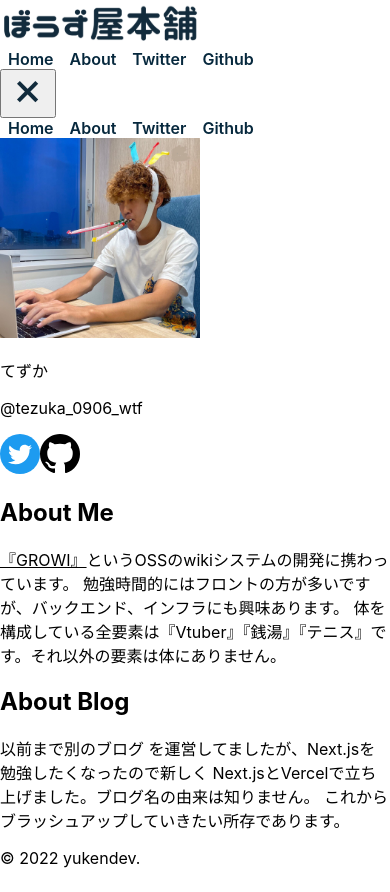
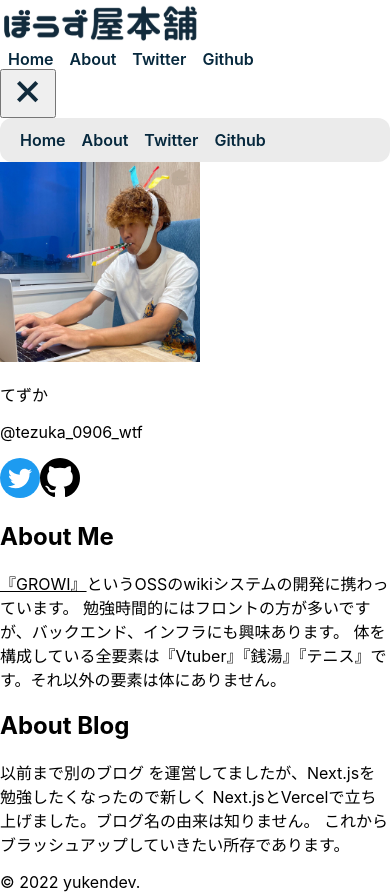
Before and after one commit to yukendev/blog, a Next.js app: page /me in a window 390 px wide. Both pictures are taken after a click on the button 28 px from the left and 93 px from the top of the page. Before the commit the page ends 868 px from the top, so only its background shows below. Built offline with nearby package versions, Linux system fonts and the light colour scheme; no server answers.

Commit message:
style: refactor HeaderContentsForMobile with css modules

```diff
--- /dev/null
+++ b/components/molecules/HeaderContentsForMobile.module.scss
@@ -0,0 +1,7 @@
+@use 'styles/variables' as var;
+
+.header-contents-for-mobile {
+  background-color: var.$my_bg_color-dark;
+  border-radius: 0.75rem;
+  padding: 0.75rem;
+}
--- a/components/molecules/HeaderContentsForMobile.tsx
+++ b/components/molecules/HeaderContentsForMobile.tsx
@@ -1,8 +1,9 @@
 import { HeaderContentButton } from '@components/atoms/HeaderContentButton';
 import { HeaderContentButtonForExternal } from '@components/atoms/HeaderContentButtonForExternal';
+import styles from './HeaderContentsForMobile.module.scss';
 
 export const HeaderContentsForMobile = (): JSX.Element => (
-  <nav className='bg-myBgColorDark mt-3 rounded-xl p-3'>
+  <nav className={styles['header-contents-for-mobile']}>
     {/* Home */}
     <HeaderContentButton title='Home' href='/' />
 
--- a/styles/variables.scss
+++ b/styles/variables.scss
@@ -1,8 +1,8 @@
 // 色
-$my_bg_color: #FFFFFF; // 全体の背景色
-$my_bg_colorDark: #EBEBEB; // 背景色より少し濃い色
-$my_text_color: #06283D;
-$my_tag_color: #B6E388;
-$my_blog_list_bg_color: #F5F5F5;
-$my_blog_content_bg_color: #F5F5F5;
-$my_blog_content_bg_color_hover: #EFEFEF;
+$my_bg_color: #ffffff; // 全体の背景色
+$my_bg_color-dark: #ebebeb; // 背景色より少し濃い色
+$my_text_color: #06283d;
+$my_tag_color: #b6e388;
+$my_blog_list_bg_color: #f5f5f5;
+$my_blog_content_bg_color: #f5f5f5;
+$my_blog_content_bg_color_hover: #efefef;
```
